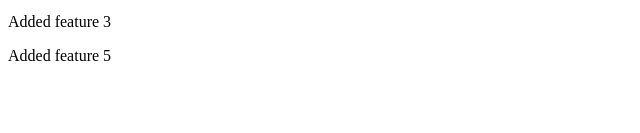
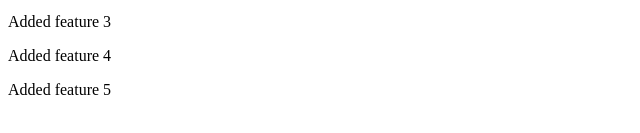
Before and after one commit to rajsawhoney/git-learning, a plain HTML site: page index.html in a window 1280 px wide. Shown: the part 169-302 px from the top of the page, without its empty margins (0-640 px from the left). Drawn offline with Linux system fonts and the light colour scheme.

Commit message:
added feature 4
one more conflict resolution during rebase

```diff
--- a/index.html
+++ b/index.html
@@ -14,6 +14,7 @@
     <p>Added feature 1</p>
     <p>Added feature 2</p>
     <p>Added feature 3</p>
+    <p>Added feature 4</p>
     <p>Added feature 5</p>
 </body>
 
```
